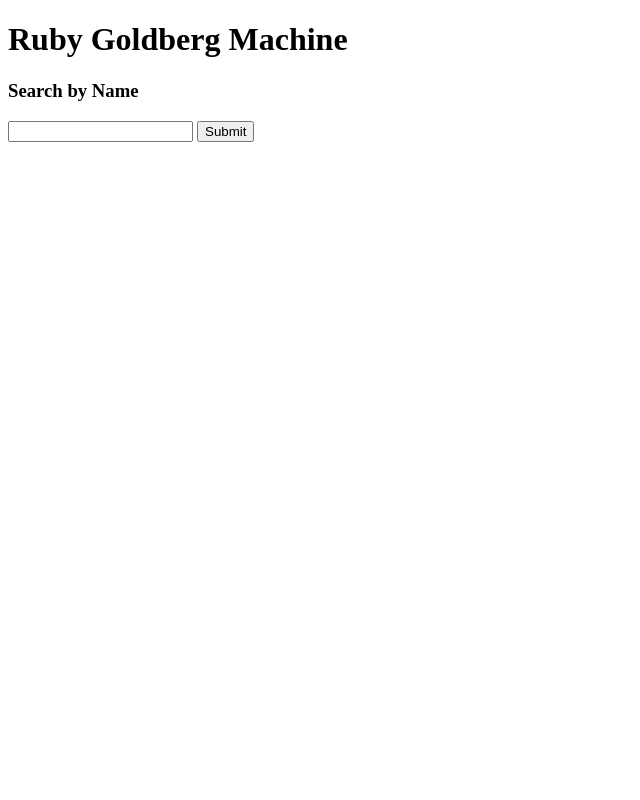
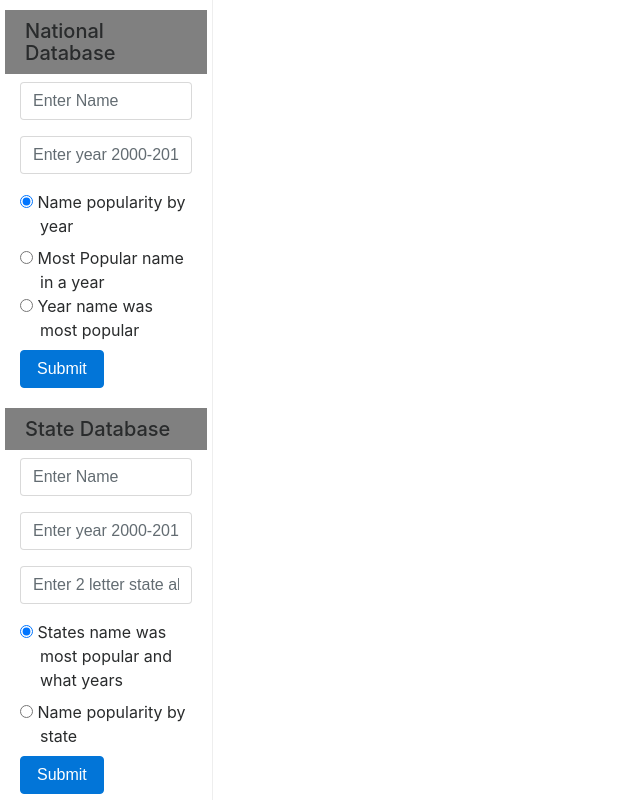
Before and after one commit to jayphodges/nodejs_interface, a website built with webpack: page index.html in a window 1280 px wide. Shown: the whole page, without its empty margins (0-640 px from the left). Built offline with nearby package versions, Linux system fonts and the light colour scheme.

Commit message:
Added new styling and updated events to handle new format

```diff
--- a/index.html
+++ b/index.html
@@ -6,21 +6,95 @@
   <title>Ruby Goldberg Machine</title>
   <script src="https://ajax.googleapis.com/ajax/libs/jquery/3.2.1/jquery.min.js"></script>
   <link href='https://fonts.googleapis.com/css?family=Raleway:300' rel='stylesheet' type='text/css'>
+  <link rel="stylesheet" href="https://maxcdn.bootstrapcdn.com/bootstrap/4.0.0-beta.3/css/bootstrap.min.css" integrity="sha384-Zug+QiDoJOrZ5t4lssLdxGhVrurbmBWopoEl+M6BdEfwnCJZtKxi1KgxUyJq13dy" crossorigin="anonymous">
+  <link rel="stylesheet" href="lib/styles/styles.css">
+  <title>Ruby Goldberg</title>
 </head>
 
 <body>
-  <h1>Ruby Goldberg Machine</h1>
-  <h3>Search by Name</h3>
-    <input type="text" class="name_search" name="search-by-name">
-    <button id="name">Submit</button>
-  <!-- <h3>Search by Year</h3>
-    <input type="text" class="year_input" name="search-by-year"> -->
+  <div class="container-fluid">
+    <div class="row">
+      <nav class="col-sm-3 col-md-2 d-none d-sm-block bg-light sidebar">
+        <ul class="nav nav-pills flex-column">
+          <li class="nav-item">
+            <a><h4>National Database</h4> <span class="sr-only">(current)</span></a>
+          </li>
+          <div class="container">
+            <div class="form-group">
+              <input type="name" class="form-control" id="nationalName" placeholder="Enter Name">
+            </div>
+            <div class="form-group">
+              <input type="name" class="form-control" id="nationalYear" placeholder="Enter year 2000-2014">
+            </div>
+            <div class="form-check">
+              <label class="form-check-label">
+            <input class="form-check-input" type="radio" name="nationalRadios" id="nationalRadios1" value="option1" checked>
+            Name popularity by year
+            </label>
+            </div>
+            <div class="form-check">
+              <label class="form-check-label">
+            <input class="form-check-input" type="radio" name="nationalRadios" id="nationalRadios2" value="option2">
+            Most Popular name in a year
+            </label>
+              <label class="form-check-label">
+            <input class="form-check-input" type="radio" name="nationalRadios" id="nationalRadios3" value="option3">
+            Year name was most popular
+            </label>
+            </div>
+            <button type="submit" class="btn btn-primary" id="nationalSubmit">Submit</button>
+          </div>
+        </ul>
+
+        <ul class="nav nav-pills flex-column">
+          <li class="nav-item">
+            <a><h4>State Database</h4><span class="sr-only">(current)</span></a>
+          </li>
+          <div class="container">
+            <div class="form-group">
+              <input type="name" class="form-control" id="stateName" placeholder="Enter Name">
+            </div>
+            <div class="form-group">
+              <input type="name" class="form-control" id="stateYear" placeholder="Enter year 2000-2014">
+            </div>
+            <div class="form-group">
+              <input type="name" class="form-control" id="stateName" placeholder="Enter 2 letter state abbreviation">
+            </div>
+            <div class="form-check">
+              <label class="form-check-label">
+          <input class="form-check-input" type="radio" name="stateRadios" id="stateRadios1" value="option1" checked>
+          States name was most popular and what years
+          </label>
+            </div>
+            <div class="form-check">
+              <label class="form-check-label">
+          <input class="form-check-input" type="radio" name="stateRadios" id="stateRadios2" value="option2">
+          Name popularity by state
+          </label>
+            </div>
+            <button type="submit" class="btn btn-primary" id="stateSubmit">Submit</button>
+          </div>
+    </div>
+  </div>
+  </ul>
+
+  </nav>
+
+  <main role="main" class="col-sm-9 ml-sm-auto col-md-10 pt-3">
+    <canvas id="myChart" width="400" height="200"></canvas>
+  </main>
+
+</body>
+
+
+
+
+
+
+
 
 
   <script src="main.bundle.js"></script>
   <script src="https://cdnjs.cloudflare.com/ajax/libs/Chart.js/2.5.0/Chart.min.js"></script>
-  <div>
-  <canvas id="myChart" width="400" height="200"></canvas>
-  </div>
 </body>
 </html>
--- a/lib/event_listeners/events.js
+++ b/lib/event_listeners/events.js
@@ -6,7 +6,6 @@ const url = 'http://165.227.48.218:8080/api/v1/name/'
 const drawGraph = (male, female) => {
   const ctx = document.getElementById("myChart")
   var years = [2000,2001,2001,2003,2004,2005,2006,2007,2008,2009,2010,2011,2012,2013,2014]
-  var africa = [86,114,106,106,107,111,133,221,783,2478]
   const myChart = new Chart(ctx, {
     type: 'line',
     data: {
@@ -31,17 +30,26 @@ const drawGraph = (male, female) => {
 
 $( document ).ready(function() {
 
+  $("#stateSubmit").on('click', function(event) {
+    console.log(($('input[name=nationalRadios]:checked').val()))
+  })
 
+  $("#nationalSubmit").on('click', function(event) {
+    const selection = $('input[name=nationalRadios]:checked').val()
 
-  $(":button").on('click', function(event) {
-      if (this.id == "name") {
-        const name = $('.name_search').val()
-        $.get(url + name , {method: 'GET'})
-          .then( response => drawGraph(response.male, response.female))
-          .catch( error => {console.log( { error })
-        })
-      } else {
-        console.log("year worked")
-      }
-    })
+  })
+
+  // $(":button").on('click', function(event) {
+  //   console.log(this)
+  //     // if (this.id == "name") {
+  //     //   const name = $('.name_search').val()
+  //     //   $.get(url + name , {method: 'GET'})
+  //     //     .then( response => drawGraph(response.male, response.female))
+  //     //     .catch( error => {console.log( { error })
+  //     //   })
+  //     // } else {
+  //     //   console.log("year worked")
+  //     // }
+  //   })
+
 })
--- a/lib/styles/styles.css
+++ b/lib/styles/styles.css
@@ -0,0 +1,33 @@
+.sidebar {
+  position: fixed;
+  top: 0px;
+  bottom: 0;
+  left: 0;
+  z-index: 1000;
+  padding: 10px 5px;
+  overflow-x: hidden;
+  overflow-y: auto; /* Scrollable contents if viewport is shorter than content. */
+  border-right: 1px solid #eee;
+}
+
+h4 {
+  font-size: 20px;
+  padding: 10px 20px;
+  background-color: grey;
+}
+
+.sidebar .nav {
+  margin-bottom: 20px;
+}
+
+/* .sidebar .nav-item {
+  width: 100%;
+} */
+
+/* .sidebar .nav-item + .nav-item {
+  margin-left: 0;
+} */
+
+/* .sidebar .nav-link {
+  border-radius: 0;
+} */
```
